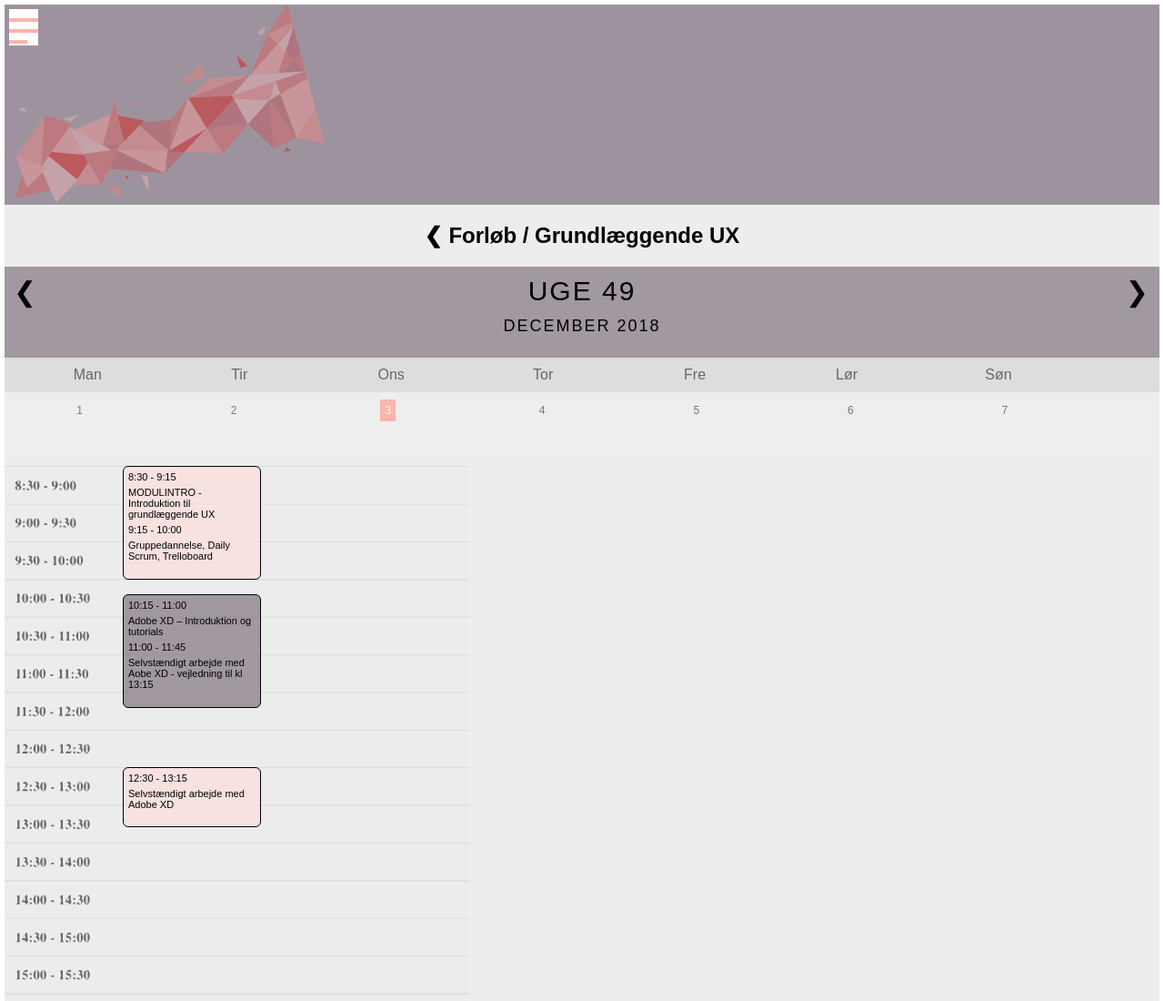
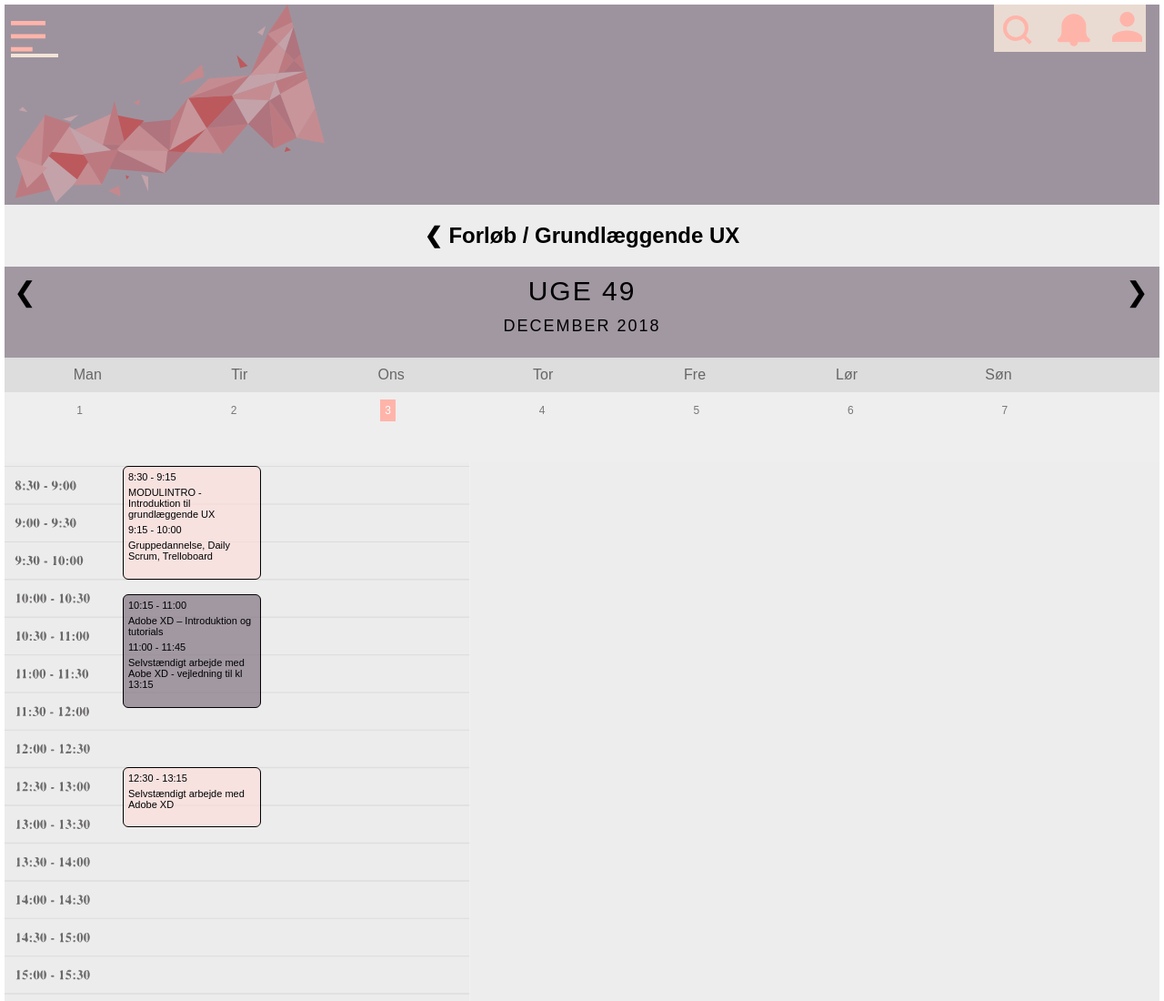
Before and after one commit to patr612e/NyFronter, a plain HTML site: page skema.html in a window 1280 px wide. Shown: the top 1100 px of the page at 91% size. Drawn offline with Linux system fonts and the light colour scheme.

Commit message:
skema.html med burger

```diff
--- a/skema.css
+++ b/skema.css
@@ -38,15 +38,6 @@ td {
 
 }
 
-.burger {
-    background-image: url(Artboard%20%E2%80%93%204.svg);
-    height: 40px;
-    width: 40px;
-    z-index: 1;
-    position: relative;
-    background-repeat: no-repeat;
-    margin: 5px;
-}
 
 .notifications {
     background-image: url(Artboard%20%E2%80%93%205.svg);
@@ -132,6 +123,7 @@ td {
     background-color: rgba(130, 117, 131, 0.75);
     background-blend-mode: soft-light;
     position: relative;
+    overflow: hidden;
 
 }
 
@@ -223,3 +215,189 @@ ul {
     background: #FFB4AA;
     color: white !important
 }
+
+
+
+/* BURGER */
+
+header {
+    position: fixed;
+    top: 1vw;
+
+}
+
+#container {
+    display: flex;
+    position: fixed;
+    /*    left: 72vw;*/
+    top: 5px;
+    right:
+
+
+}
+
+#search {
+    background-image: url(soeg.svg);
+    width: 4vw;
+    height: 4vw;
+    background-repeat: no-repeat;
+    margin-right: 7vw;
+}
+
+#notification {
+    background-image: url(klokke%E2%80%93%205.svg);
+    width: 4vw;
+    height: 4vw;
+    background-repeat: no-repeat;
+    margin-right: 7vw;
+}
+
+#profile {
+    background-image: url(lille_mand-5.svg);
+    width: 4vw;
+    height: 4vw;
+    background-repeat: no-repeat;
+}
+
+.icon {
+    background-image: url(menu%20%E2%80%93%204.svg);
+    width: 20px;
+    height: 20px;
+    background-repeat: no-repeat;
+    margin-left: 7px;
+    margin-top: -2px;
+
+
+}
+
+/////////////////////*TOPNAV*///////////////////
+
+.topnav {
+
+    overflow: hidden;
+}
+
+/*Links indeni Topnav*/
+
+header nav a {
+    border-right: 0.25rem solid #FEB0A6;
+}
+
+.topnav a {
+    float: left;
+    display: block;
+    color: #f2f2f2;
+    padding: 1px 30px;
+    font-size: 25px;
+    background-color: #6C586B;
+    line-height: 2.5;
+}
+
+.topnav a:hover {
+    background-color: #FEB0A6;
+    color: white;
+}
+
+
+.topnav .icon {
+    display: none;
+    background-color: transparent;
+}
+
+#link1 {
+    pointer-events: none;
+    display: none;
+    background-color: transparent;
+    border-right: transparent;
+    border-bottom: transparent;
+    border-top: transparent;
+    border-left: transparent;
+}
+
+
+/*//////////////////////////////Telefon////////////////////////////////////////*/
+@media screen and (max-width: 22000px) {
+    .topnav a:not(:first-child) {
+        display: none;
+    }
+
+    .topnav a.icon {
+        float: left;
+        display: block;
+    }
+
+
+    .topnav.responsive {
+        position: relative;
+
+    }
+
+    .topnav.responsive a.icon {
+        position: absolute;
+        top: 0;
+
+    }
+
+    .topnav.responsive a {
+        float: none;
+        display: block;
+        text-align: left;
+    }
+
+    .topnav a {
+        float: right;
+        display: block;
+        color: #f2f2f2;
+        text-align: center;
+        padding: 14px 16px;
+        font-size: 19px;
+        background-color: #333;
+        line-height: normal;
+    }
+
+    header nav a {
+        border-right: transparent;
+        border-bottom: 0.25rem solid #f2e4d7;
+    }
+
+
+    #container {
+        /*        position: fixed;*/
+        /*        left: 40vw;*/
+        right: 20px;
+        background-color: rgba(242, 228, 215, 0.9)
+    }
+
+
+    #search {
+        width: 50px;
+        height: 50px;
+        margin-right: 20px;
+        margin-top: 2px;
+
+    }
+
+    #notification {
+        width: 40px;
+        height: 40px;
+        margin-right: 20px;
+        ;
+        margin-top: 8px;
+    }
+
+    #profile {
+        top: 1vw;
+        width: 37px;
+        height: 37px;
+        margin-right: px;
+        margin-top: 8px;
+    }
+
+    #link1 {
+        pointer-events: none;
+        display: block;
+
+    }
+
+
+}
--- a/skema.html
+++ b/skema.html
@@ -10,6 +10,36 @@
 
 <body>
 
+      <header>
+        <nav>
+            <div class="topnav" id="myTopnav">
+
+                <div id="container">
+                    <div id="search"> </div>
+                    <div id="notification"> </div>
+                    <div id="profile"> </div>
+                </div>
+                <a href="" id="link1"></a>
+                <a href="" id="link1"></a>
+
+                <a href="#news">Nyheder</a>
+                <a href="#contact">Skema</a>
+                <a href="#about">Afleveringer</a>
+                <a href="#about">Materialer</a>
+                <a href="#about">Chat</a>
+                <a href="#about">Indstillinger</a>
+                <a href="javascript:void(0);" class="icon" onclick="myFunction()">
+                    <i class="fa fa-bars"> </i>
+
+
+                </a>
+            </div>
+        </nav>
+    </header>
+
+
+
+
     <div class="max400">
 
 
@@ -18,7 +48,7 @@
 
         <div class="purple_baggrund">
             <div class="notification"></div>
-            <div class="burger"></div>
+
 
         </div>
         <div class="kunst"></div>
@@ -88,6 +118,9 @@
         </div>
 
     </div>
+
+        <script src="script.js"></script>
+
 </body>
 
 </html>
```
